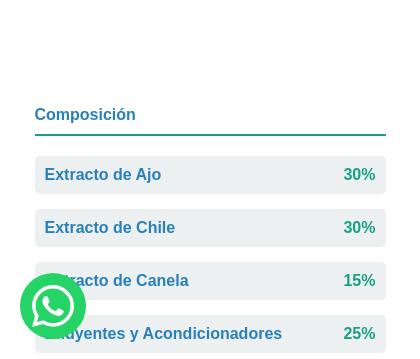
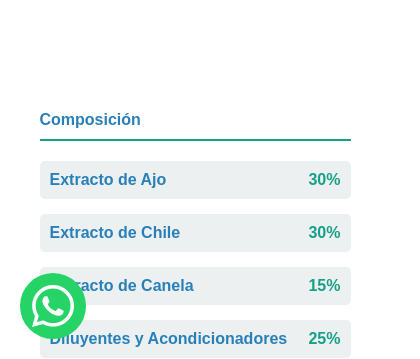
Before and after one commit to IsaLeza/bragrowebsite, a React (Create React App) app: page /product/1 in a window 390 px wide. Shown: the part 485-844 px from the top of the page, 420 px wide, since content can reach past the window. Built offline with nearby package versions, Linux system fonts and the light colour scheme.

Commit message:
psdscreen-section

```diff
--- a/src/index.css
+++ b/src/index.css
@@ -1137,7 +1137,7 @@ h4 {
   }
 
   .product-section {
-      padding: 15px;
+      width: auto;
   }
 
   .product-composition-item, .product-presentation-item {
```
